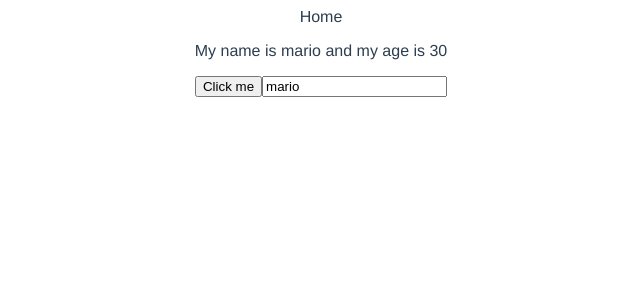
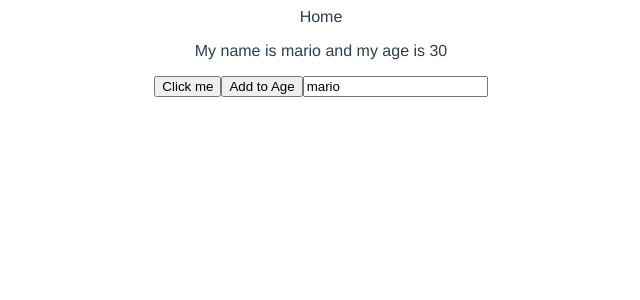
Before and after one commit to braden-w-tutorials/learn-vue-with-net-ninja, a Vue app in the folder dojo-blog/: page / in a window 1280 px wide. Shown: the top 300 px of the page, without its empty margins (319-959 px from the left). Built offline with nearby package versions, Linux system fonts and the light colour scheme.

Commit message:
Created button that adds to age

```diff
--- a/dojo-blog/src/views/Home.vue
+++ b/dojo-blog/src/views/Home.vue
@@ -3,6 +3,7 @@
     Home
     <p ref="p">My name is {{ name }} and my age is {{ age }}</p>
     <button @click="handleClick">Click me</button>
+    <button @click="age++">Add to Age</button>
     <input type="text" v-model="name" />
   </div>
 </template>
```
